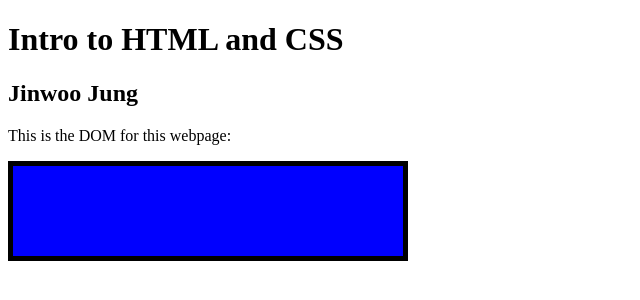
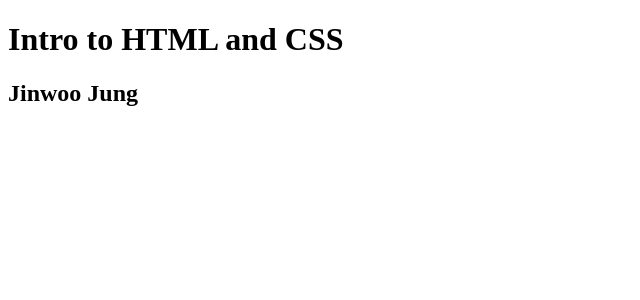
Before and after one commit to DS4200-S23-Class/ic-02-jake497726, a plain HTML site: page index.html in a window 1280 px wide. Shown: the whole page, without its empty margins (0-640 px from the left). Drawn offline with Linux system fonts and the light colour scheme.

Commit message:
Update index.html

```diff
--- a/index.html
+++ b/index.html
@@ -11,14 +11,6 @@
     <h1> Intro to HTML and CSS </h1>
     <h2> Jinwoo Jung </h2>
 
-    <div class = 'container', id = 'div1'>
-        <p id = 'p1'>
-            This is the DOM for this webpage:
-        </p>
-    <div class = 'container', id = 'div2'>
-        <svg width="400" height="100">
-            <rect width="400" height="100" style="fill:rgb(0,0,255);stroke-width:10;stroke:rgb(0,0,0)" />
-        </svg>
 
 
 
```
